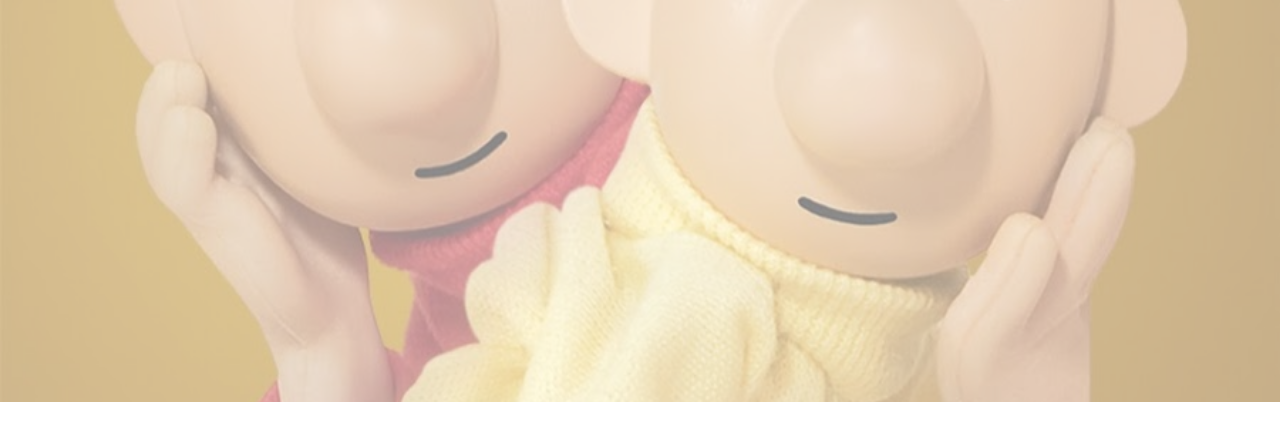
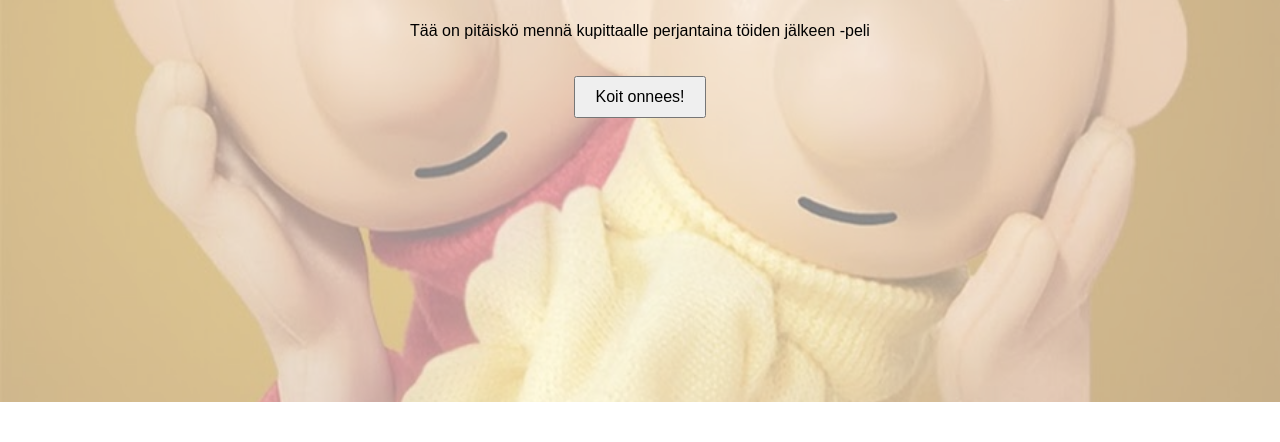
Before and after one commit to WonderPepe/github.io, a plain HTML site: page index.html in a window 1280 px wide. Shown: the part 398-840 px from the top of the page. Before the commit the page ends 800 px from the top, so only its background shows below. Drawn offline with Linux system fonts and the light colour scheme.

Commit message:
Update styles.css

```diff
--- a/styles.css
+++ b/styles.css
@@ -3,6 +3,11 @@
 body {
     font-family: Arial, sans-serif;
     margin: 20px;
+    display: flex;
+    flex-direction: column;
+    align-items: center;
+    justify-content: center;
+    height: 100vh;
 }
 
 .background-image {
@@ -60,3 +65,11 @@ h1 {
     text-decoration: none;
     cursor: pointer;
 }
+
+/* Button */
+button {
+    padding: 10px 20px;
+    font-size: 16px;
+    cursor: pointer;
+    margin-top: 20px;
+}
```
